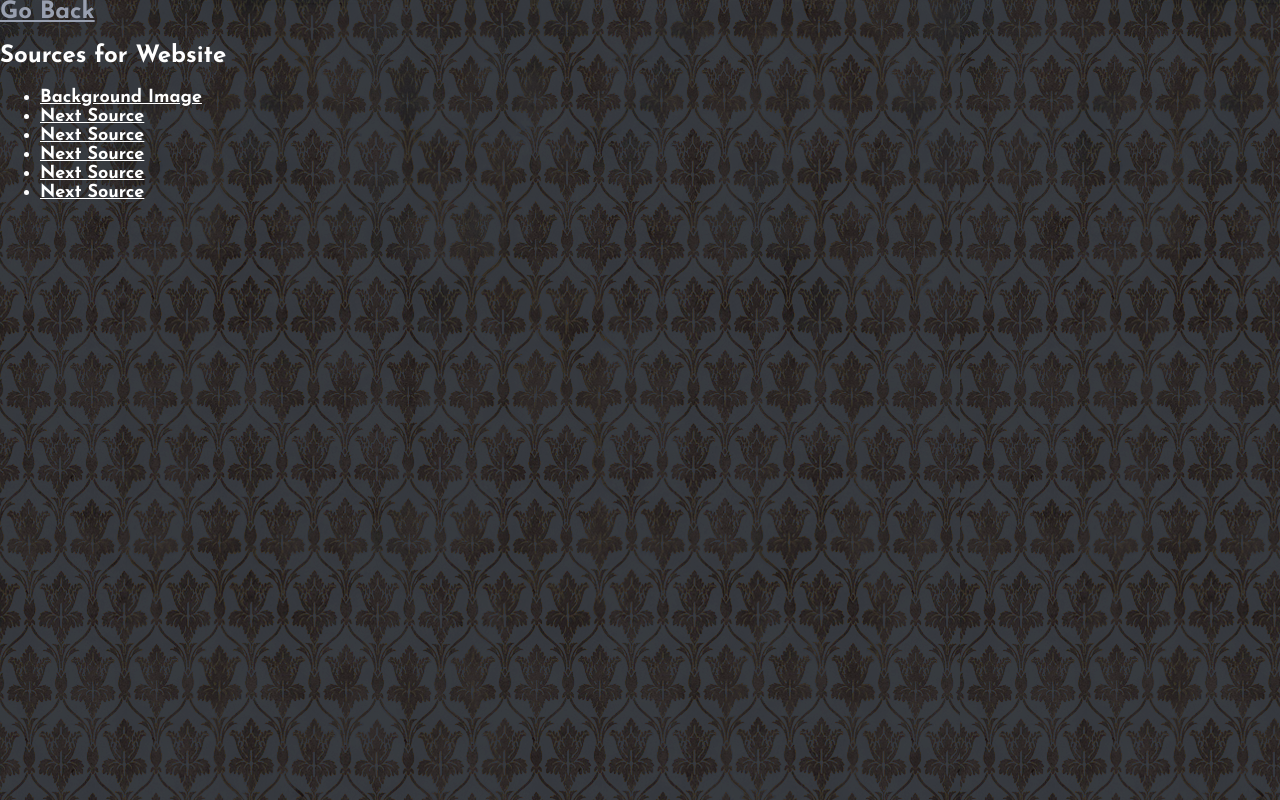
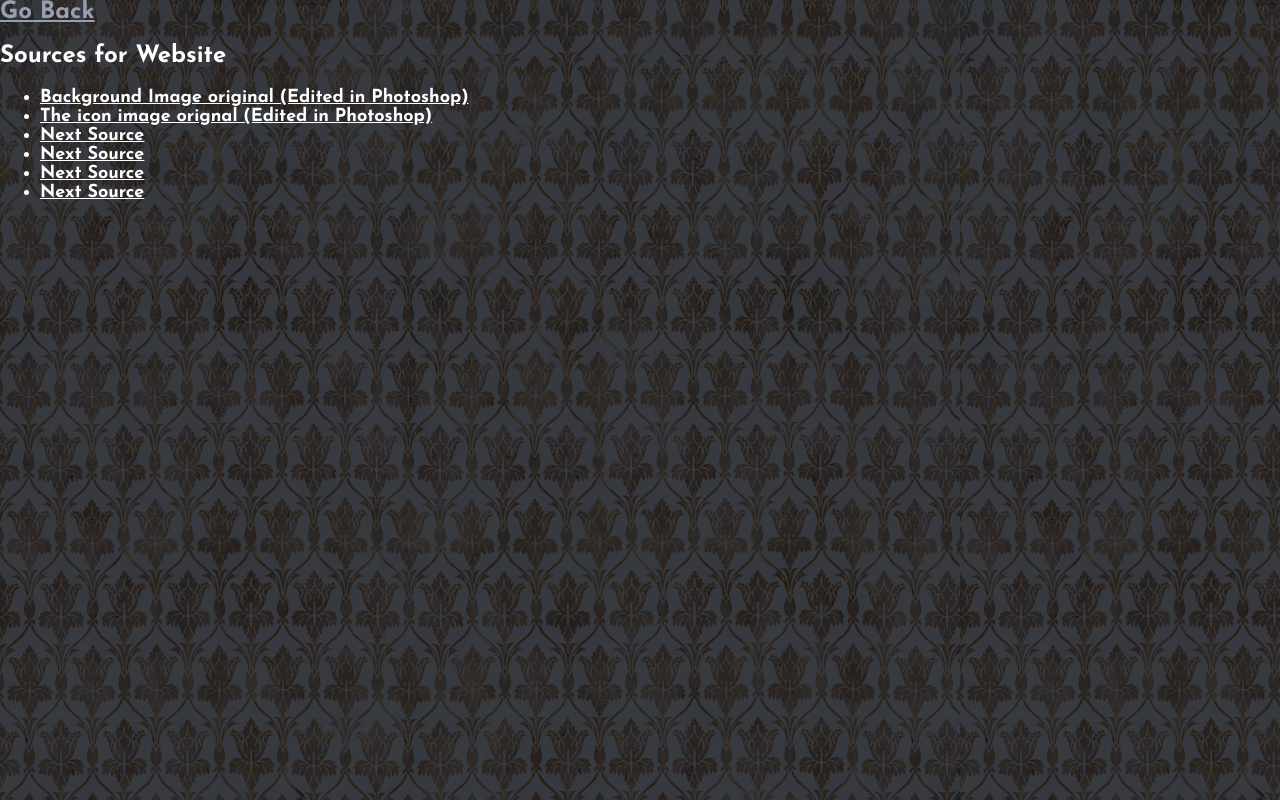
Before and after one commit to MandaMai/368-Final, a plain HTML site: page Spring2013.html in a window 1280 px wide. Drawn offline with Linux system fonts and the light colour scheme.

Commit message:
added icon and link update

```diff
--- a/Spring2013.html
+++ b/Spring2013.html
@@ -18,8 +18,8 @@
 
         <h2>Sources for Website</h2>
     <ul>
-    <li> <a href = "http://www.picstopin.com/1920/wallpaper-website-pattern-4591-background/http:%7C%7Cwww*freegreatpicture*com%7Cfiles%7C191%7C4591-background-wallpaper-pattern-pattern*jpg/">Background Image</a></li>
-    <li> <a href = "http://www.dribbble.com">Next Source</a></li>
+    <li> <a href = "http://www.picstopin.com/1920/wallpaper-website-pattern-4591-background/http:%7C%7Cwww*freegreatpicture*com%7Cfiles%7C191%7C4591-background-wallpaper-pattern-pattern*jpg/">Background Image original (Edited in Photoshop)</a></li>
+    <li> <a href = "http://juliasnerdland.blogspot.com/">The icon image orignal (Edited in Photoshop)</a></li>
     <li> <a href = "http://www.pandora.com/">Next Source</a></li>
     <li> <a href = "https://turntable.fm/lobby">Next Source</a></li>
     <li> <a href = "http://movies.netflix.com/WiHome">Next Source</a></li>
```
Also changed, not shown: index.html (+1 -0 lines), favicon.ico (added), img/bolt.png (added).
